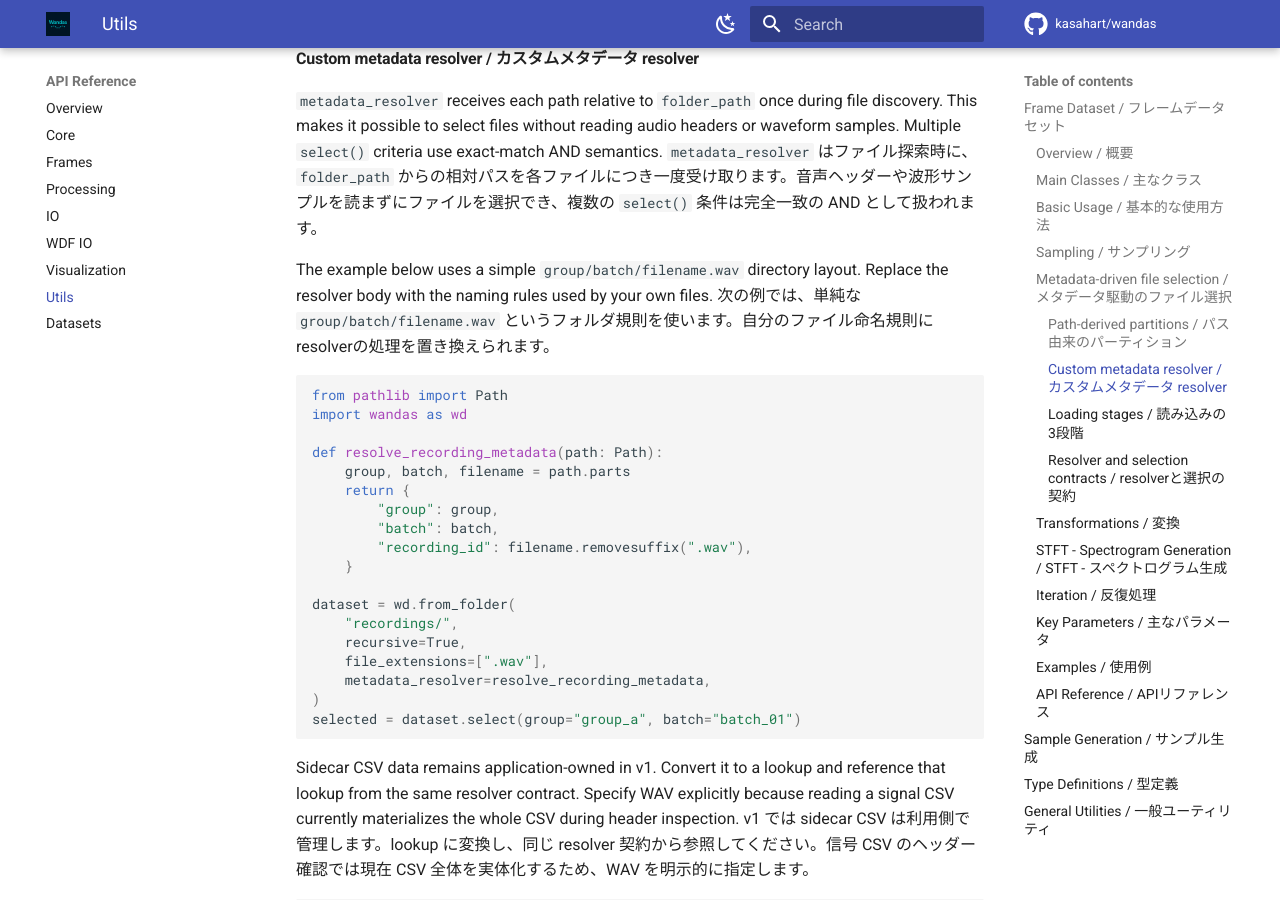
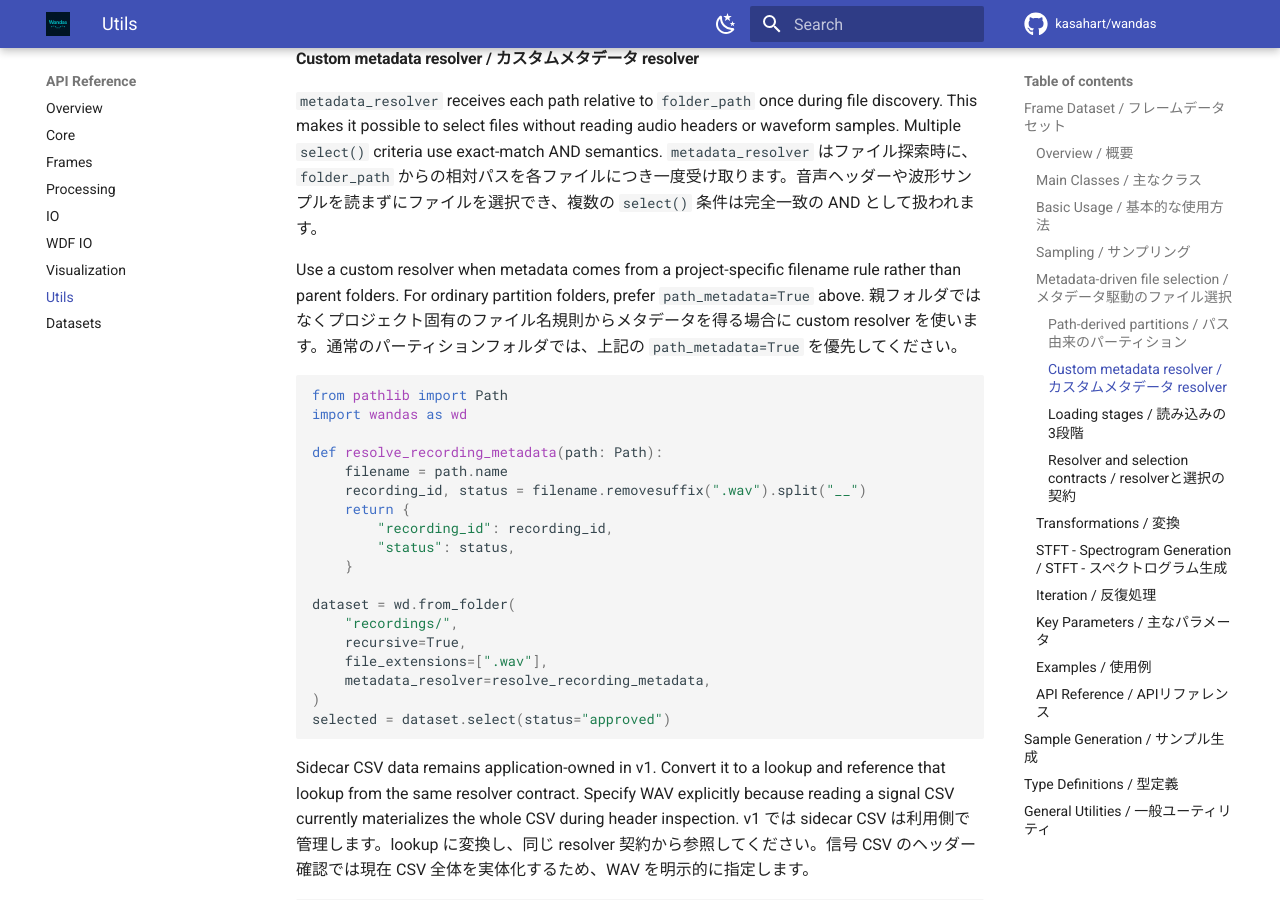
Before and after one commit to kasahart/wandas, an MkDocs documentation site: the page built from docs/src/api/utils.md, in a window 1280 px wide and 900 px high, scrolled down 2925 px. Built offline with MkDocs 1.6.1 and Material for MkDocs 9.7.7, drawn with Linux system fonts in a browser that asks for light colours; comment, search, counter and statistics services are not loaded; some of the changed text lies outside the part shown.

Commit message:
Teach path metadata as the default workflow

````diff
--- a/docs/src/api/utils.md
+++ b/docs/src/api/utils.md
@@ -108,19 +108,19 @@ The naming follows AWS Glue crawler conventions:
 `metadata_resolver` receives each path relative to `folder_path` once during file discovery. This makes it possible to select files without reading audio headers or waveform samples. Multiple `select()` criteria use exact-match AND semantics.
 `metadata_resolver` はファイル探索時に、`folder_path` からの相対パスを各ファイルにつき一度受け取ります。音声ヘッダーや波形サンプルを読まずにファイルを選択でき、複数の `select()` 条件は完全一致の AND として扱われます。
 
-The example below uses a simple `group/batch/filename.wav` directory layout. Replace the resolver body with the naming rules used by your own files.
-次の例では、単純な `group/batch/filename.wav` というフォルダ規則を使います。自分のファイル命名規則にresolverの処理を置き換えられます。
+Use a custom resolver when metadata comes from a project-specific filename rule rather than parent folders. For ordinary partition folders, prefer `path_metadata=True` above.
+親フォルダではなくプロジェクト固有のファイル名規則からメタデータを得る場合に custom resolver を使います。通常のパーティションフォルダでは、上記の `path_metadata=True` を優先してください。
 
 ```python
 from pathlib import Path
 import wandas as wd
 
 def resolve_recording_metadata(path: Path):
-    group, batch, filename = path.parts
+    filename = path.name
+    recording_id, status = filename.removesuffix(".wav").split("__")
     return {
-        "group": group,
-        "batch": batch,
-        "recording_id": filename.removesuffix(".wav"),
+        "recording_id": recording_id,
+        "status": status,
     }
 
 dataset = wd.from_folder(
@@ -129,7 +129,7 @@ dataset = wd.from_folder(
     file_extensions=[".wav"],
     metadata_resolver=resolve_recording_metadata,
 )
-selected = dataset.select(group="group_a", batch="batch_01")
+selected = dataset.select(status="approved")
 ```
 
 Sidecar CSV data remains application-owned in v1. Convert it to a lookup and reference that lookup from the same resolver contract. Specify WAV explicitly because reading a signal CSV currently materializes the whole CSV during header inspection.
@@ -247,6 +247,9 @@ Trueの場合、ファイルはアクセス時にのみ読み込まれます。
 **recursive** (bool): If True, search subdirectories recursively. Default: False.
 Trueの場合、サブディレクトリを再帰的に検索します。デフォルト: False。
 
+**path_metadata** (bool): If True, infer AWS Glue-style metadata from relative parent folders. Prefer this option for ordinary partitioned folders. Default: False.
+Trueの場合、相対親フォルダからAWS Glue形式のメタデータを推論します。通常のパーティションフォルダではこの方法を優先します。デフォルト: False。
+
 **metadata_resolver** (`Callable[[Path], Mapping[str, object]] | None`): Resolve file metadata from each root-relative path during discovery. Default: None.
 探索時に各ルート相対パスからファイルメタデータを解決します。デフォルト: None。
 
````
Also changed, not shown: README.ja.md (+8 -0 lines), README.md, learning-path/README.md, 2 other files.
